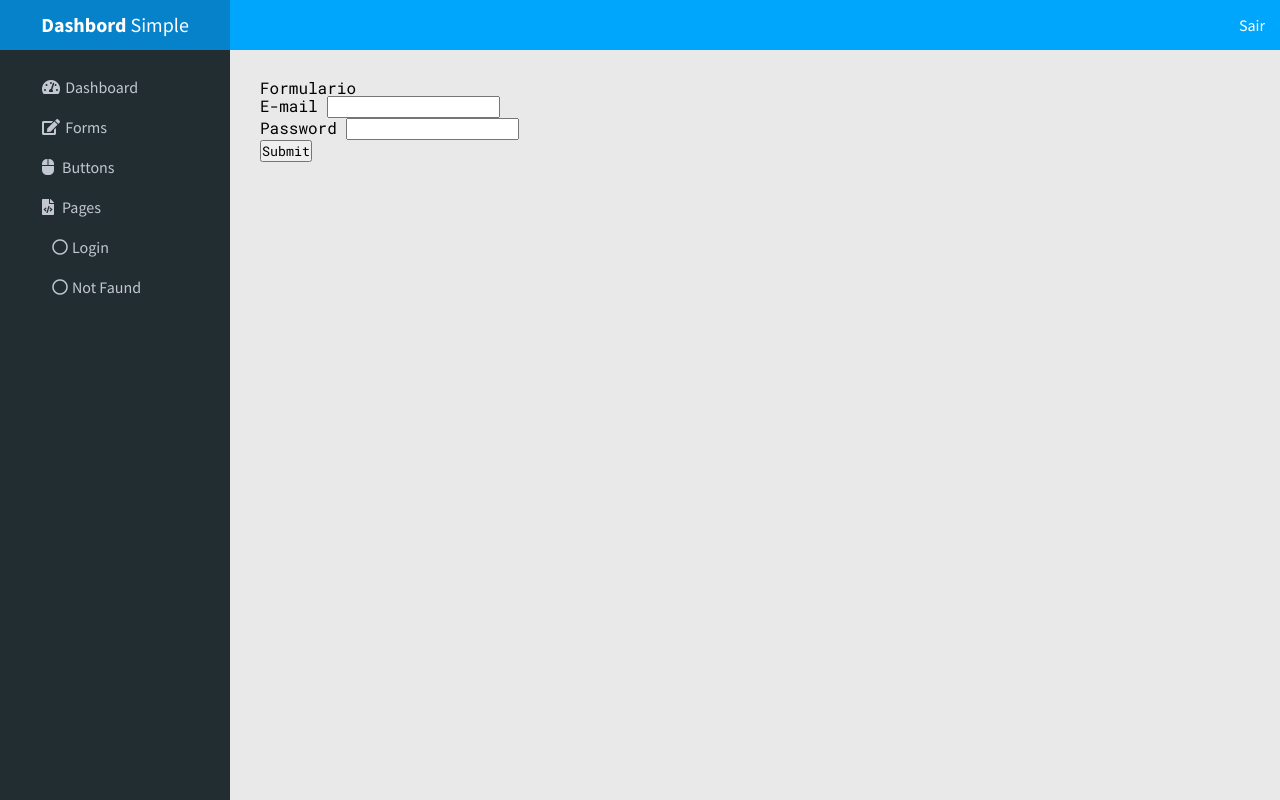
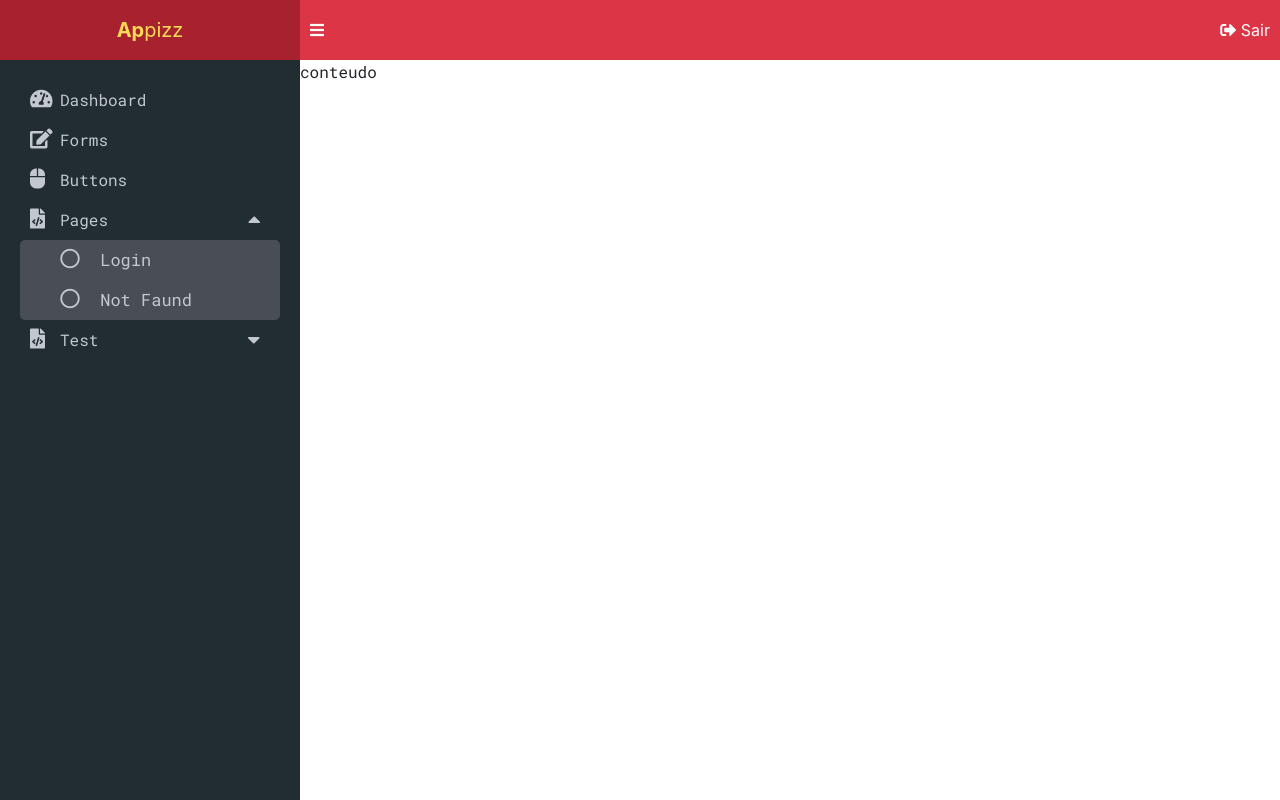
Before and after one commit to welitto/dashbord, a plain HTML site: page index.html in a window 1280 px wide. Both pictures are taken after a click on the link "Pages". Drawn offline with Linux system fonts and the light colour scheme.

Commit message:
melhorando sidebar

```diff
--- a/css/all.css
+++ b/css/all.css
@@ -1,4 +1,4 @@
 @import url('./reset.css');
 @import url('./fonts.css');
-@import url('./style.css');
+@import url('./dash.css');
 @import url('./login.css');
--- /dev/null
+++ b/css/dash.css
@@ -0,0 +1,194 @@
+* {
+    margin: 0;
+    padding: 0;
+    box-sizing: border-box;
+    font-family: 'RobotoMono';
+}
+
+html, body {
+    height: 100%;
+}
+
+.flex-wrapper {
+    display: flex;
+    flex-direction: column;
+    height: 100%;
+}
+
+.header-main {
+    display: flex;
+    flex-direction: row;
+    justify-content: space-between;
+    height: 60px;
+    width: 100%;
+}
+
+.header-logo {
+    text-align: center;
+    line-height: 60px;
+    color: #FFF;
+    /* background-color: #0582CA; */
+    background-color: #a8212e;
+    width: 300px;
+}
+
+.header-logo:link {
+    text-decoration: none;
+}
+
+.header-logo:hover {
+    color: #ffdb58;
+}
+
+.header-logo span {
+    font-size: 20px;
+}
+
+.header-logo span > strong {
+    font-weight: bold;
+}
+
+/* header / menu */
+.header-navbar {
+    display: flex;
+    justify-content: space-between;
+    width: calc(100% - 300px);
+    /* background-color: #00A6FB; */
+    background-color: #dc3545;
+    line-height: 60px;
+    padding: 0 10px;
+}
+
+.header-navbar .sidebar-toggle::before {
+    content: '\f0c9';
+    font-family: "Font Awesome 5 Free";
+    font-weight: 900;
+}
+
+.header-main .sidebar-toggle {
+    color: #fff;
+    text-decoration: none;
+}
+
+.header-main .header-navbar-menu{
+    list-style: none;
+}
+
+.header-main .header-navbar-item a{
+    color: #fff;
+    text-decoration: none;
+}
+
+main {
+    display: flex !important;
+    flex-direction: row;
+    height: 100%;
+}
+
+/* asidebar */
+.sidebar-main {
+    display: block;
+    height: 100%;
+    width: 300px;
+    background-color: #222d32;
+    transition: 1s;
+}
+
+.sidebar-section {
+    width: 100%;
+    padding: 20px 20px ;
+    box-sizing: border-box;
+}
+
+.sidebar-menu {
+    width: 100%;
+    list-style: none;
+}
+
+.sidebar-menu-item{
+    width: 100%;
+    /* height: 40px; */
+    line-height: 40px;
+    /* padding: 0 30px; */
+    box-sizing: border-box;
+}
+
+.sidebar-menu-item:hover{
+    background-color: #494e54;
+    border-radius: 5px;
+}
+
+.sidebar-menu-item a {
+    position: relative;
+    display: block;
+    font-size: 16px;
+    color: #c2c7d0;
+    width: 100%;
+    padding-left: 10px;
+    transition: 0.3s;
+}
+
+.sidebar-menu-item a:hover{
+    text-decoration: none;
+    color: #c2c7d0;
+}
+
+.sidebar-menu-item a i{
+    font-size: 20px;
+    color: #c2c7d0;
+    /* margin-right: 10px; */
+    width: 30px;
+    height: 30px;
+    line-height: 30px;
+}
+
+.sidebar-menu-item a span {
+    position: absolute;
+    top: 50%;
+    right: 20px;
+    font-size: 20px;
+    transform: translateY(-50%);
+    color: #c2c7d0;
+    transition: transform 0.4s;
+}
+
+/* .sidebar-menu-item a:hover span{
+    transform: translateY(-50%) rotate(-180deg);
+} */
+
+.sidebar-menu-item span.rotate {
+    transform: translateY(-50%) rotate(-180deg);
+}
+
+
+.sidebar-submenu {
+    position: static;
+    display: none;
+    transition: .4s;
+}
+
+.show {
+    display: block;
+    background-color: #494e54;
+    border-radius: 5px;
+}
+
+.sidebar-submenu li {
+    display: block;
+    width: 100%;
+    height: 100%;
+    line-height: 40px;
+}
+
+.sidebar-submenu li a {
+    text-decoration: none;
+    font-size: 17px;
+    color: #c2c7d0;
+    padding-left: 40px;
+    box-sizing: border-box;
+}
+
+.content-wrapper {
+    width: calc(100% - 300px);
+    display: block;
+}
--- a/css/login.css
+++ b/css/login.css
@@ -2,7 +2,7 @@
     height: 100%;
     display: flex;
     flex-direction: row;
-    background-color: black;
+    background-color: #222d32;
 }
 
 .login-form {
--- a/index.html
+++ b/index.html
@@ -4,16 +4,17 @@
     <meta charset="UTF-8">
     <meta name="viewport" content="width=device-width, initial-scale=1.0">
     <link rel="stylesheet" href="./css/all.css">
+    <link rel="stylesheet" href="./plugins/bootstrap/css/bootstrap.min.css">
     <link rel="stylesheet" href="https://cdnjs.cloudflare.com/ajax/libs/font-awesome/5.15.1/css/all.min.css" integrity="sha512-+4zCK9k+qNFUR5X+cKL9EIR+ZOhtIloNl9GIKS57V1MyNsYpYcUrUeQc9vNfzsWfV28IaLL3i96P9sdNyeRssA==" crossorigin="anonymous" />
-    <link href="https://fonts.googleapis.com/css2?family=Source+Sans+Pro:ital,wght@0,300;0,400;0,700;1,300&display=swap" rel="stylesheet">
     <title>Dashboard</title>
 </head>
 <body>
-    <!-- inicio do header -->
+
+    <div class="flex-wrapper">
         <header class="header-main">
             <a class="header-logo" href="index.html">
                 <span>
-                <strong>Dashbord</strong> Simple
+                    <strong>Ap</strong>pizz
                 </span>
             </a>
             <nav class="header-navbar">
@@ -22,25 +23,26 @@
                 </a>
                 <ul class="header-navbar-menu">
                     <li class="header-navbar-item">
-                    <a href="login.html"> Sair </a>
+                        <a href="login.html">
+                            <i class="fas fa-sign-out-alt"></i>  Sair
+                        </a>
                     </li>
                 </ul>
             </nav>
         </header>
-    <!-- fim do header -->
 
-    <!-- inicio do aside -->
-    <aside class="sidebar-main" style="width: 0px;">
+        <main>
+            <aside class="sidebar-main">
                 <section class="sidebar-section">
                     <ul class="sidebar-menu">
                         <li class="sidebar-menu-item">
                             <a href="#dashboard">
-                        <i class="fas fa-tachometer-alt"></i> Dashboard
+                                <i class="fas fa-tachometer-alt"></i>Dashboard
                             </a>
                         </li>
                         <li class="sidebar-menu-item">
                             <a href="#forms">
-                        <i class="fas fa-edit"></i> Forms
+                                <i class="fas fa-edit"></i>Forms
                             </a>
                         </li>
                         <li class="sidebar-menu-item">
@@ -48,19 +50,38 @@
                                 <i class="fas fa-mouse"></i>Buttons
                             </a>
                         </li>
-                <li class="sidebar-menu-item" id="pages">
-                    <a class="accordion">
+                        <li class="sidebar-menu-item">
+                            <a href="#" class="accordion-btn">
                                 <i class="fas fa-file-code"></i>Pages
+                                <span class="fas fa-caret-down"></span>
                             </a>
-                    <ul class="sidebar-submenu">
+                            <ul class="sidebar-submenu pages-show">
                                 <li>
                                     <a href="#login">
-                                <i class="far fa-circle nav-icon"></i>Login
+                                        <i class="far fa-circle nav-icon"></i> Login
                                     </a>
                                 </li>
                                 <li>
                                     <a href="#notfound">
-                                <i class="far fa-circle nav-icon"></i>Not Faund
+                                        <i class="far fa-circle nav-icon"></i> Not Faund
+                                    </a>
+                                </li>
+                            </ul>
+                        </li>
+                        <li class="sidebar-menu-item">
+                            <a href="#" class="accordion-btn">
+                                <i class="fas fa-file-code"></i>Test
+                                <span class="fas fa-caret-down"></span>
+                            </a>
+                            <ul class="sidebar-submenu test-show">
+                                <li>
+                                    <a href="#login">
+                                        <i class="far fa-circle nav-icon"></i> Login
+                                    </a>
+                                </li>
+                                <li>
+                                    <a href="#notfound">
+                                        <i class="far fa-circle nav-icon"></i> Not Faund
                                     </a>
                                 </li>
                             </ul>
@@ -68,38 +89,17 @@
                     </ul>
                 </section>
             </aside>
-    <!-- fim do aside -->
 
             <div class="content-wrapper">
-        <main class="content">
-            <section>
-                <div class="box">
-                    <div class="box-header">
-                        <h3 class="box-title"> Formulario </h3>
-                    </div>
-                    <form>
-                        <div class="box-body">
-                            <div class="box-group-field">
-                                <label for="email">E-mail</label>
-                                <input id="email" type="text">
-                            </div>
-                            <div class="box-group-field">
-                                <label for="password">Password</label>
-                                <input id="password" type="text">
+                <div class="content">
+                    conteudo
                 </div>
             </div>
-                        <div class="box-footer">
-                            <button class="btn color-blue" type="submit">Submit</button>
-                        </div>
-                    </form>
-                </div>
-            </section>
         </main>
     </div>
 
-    <!-- <footer class="footer-main"></footer> -->
-
-
+    <script src="./plugins/bootstrap/js/bootstrap.min.js"></script>
+    <!-- <script src="./plugins/fontawesome/js/all.min.js"></script> -->
     <script src="./js/scripts.js"></script>
 </body>
 </html>
--- a/js/scripts.js
+++ b/js/scripts.js
@@ -1,37 +1,48 @@
-var toggle = document.getElementsByClassName("sidebar-toggle");
-var sidebar = document.getElementsByClassName("sidebar-main");
-var contentwrapper = document.getElementsByClassName("content-wrapper");
-var sidebarmenu = document.getElementsByClassName("sidebar-menu");
+// var toggle = document.getElementsByClassName("sidebar-toggle");
+// var sidebar = document.getElementsByClassName("sidebar-main");
+// var contentwrapper = document.getElementsByClassName("content-wrapper");
+// var sidebarmenu = document.getElementsByClassName("sidebar-menu");
 
-toggle[0].addEventListener("click", function () {
-    if(sidebar[0].style.width === "" || sidebar[0].style.width === "0px"){
+// toggle[0].addEventListener("click", function () {
+//     if(sidebar[0].style.width === "" || sidebar[0].style.width === "0px"){
 
-        sidebar[0].style.width = "230px";
-        contentwrapper[0].style.marginLeft = "230px";
-        sidebarmenu[0].style.display = "block";
-    }
-    else {
-        sidebar[0].style.width = "0px";
-        contentwrapper[0].style.marginLeft = "0px";
-        sidebarmenu[0].style.display = "none";
-    }
-});
+//         sidebar[0].style.width = "230px";
+//         contentwrapper[0].style.marginLeft = "230px";
+//         sidebarmenu[0].style.display = "block";
+//     }
+//     else {
+//         sidebar[0].style.width = "0px";
+//         contentwrapper[0].style.marginLeft = "0px";
+//         sidebarmenu[0].style.display = "none";
+//     }
+// });
 
 
 
-var acc = document.getElementsByClassName("accordion");
-var i;
+// var acc = document.getElementsByClassName("accordion");
+// var i;
 
-for (i = 0; i < acc.length; i++) {
-  acc[i].addEventListener("click", function() {
+// for (i = 0; i < acc.length; i++) {
+//   acc[i].addEventListener("click", function() {
 
-    this.classList.toggle("active");
+//     this.classList.toggle("active");
 
-    var panel = this.nextElementSibling;
-    if (panel.style.display === "block") {
-      panel.style.display = "none";
-    } else {
-      panel.style.display = "block";
-    }
+//     var panel = this.nextElementSibling;
+//     if (panel.style.display === "block") {
+//       panel.style.display = "none";
+//     } else {
+//       panel.style.display = "block";
+//     }
+//   });
+// }
+
+
+var accbtn = document.getElementsByClassName("accordion-btn");
+var a;
+
+for(a = 0; a < accbtn.length; a++) {
+  accbtn[a].addEventListener("click", function() {
+    this.lastElementChild.classList.toggle('rotate');
+    this.nextElementSibling.classList.toggle('show');
   });
 }
```
Also changed, not shown: 2 other files. Lines whose indentation alone changed are shown as unchanged.
